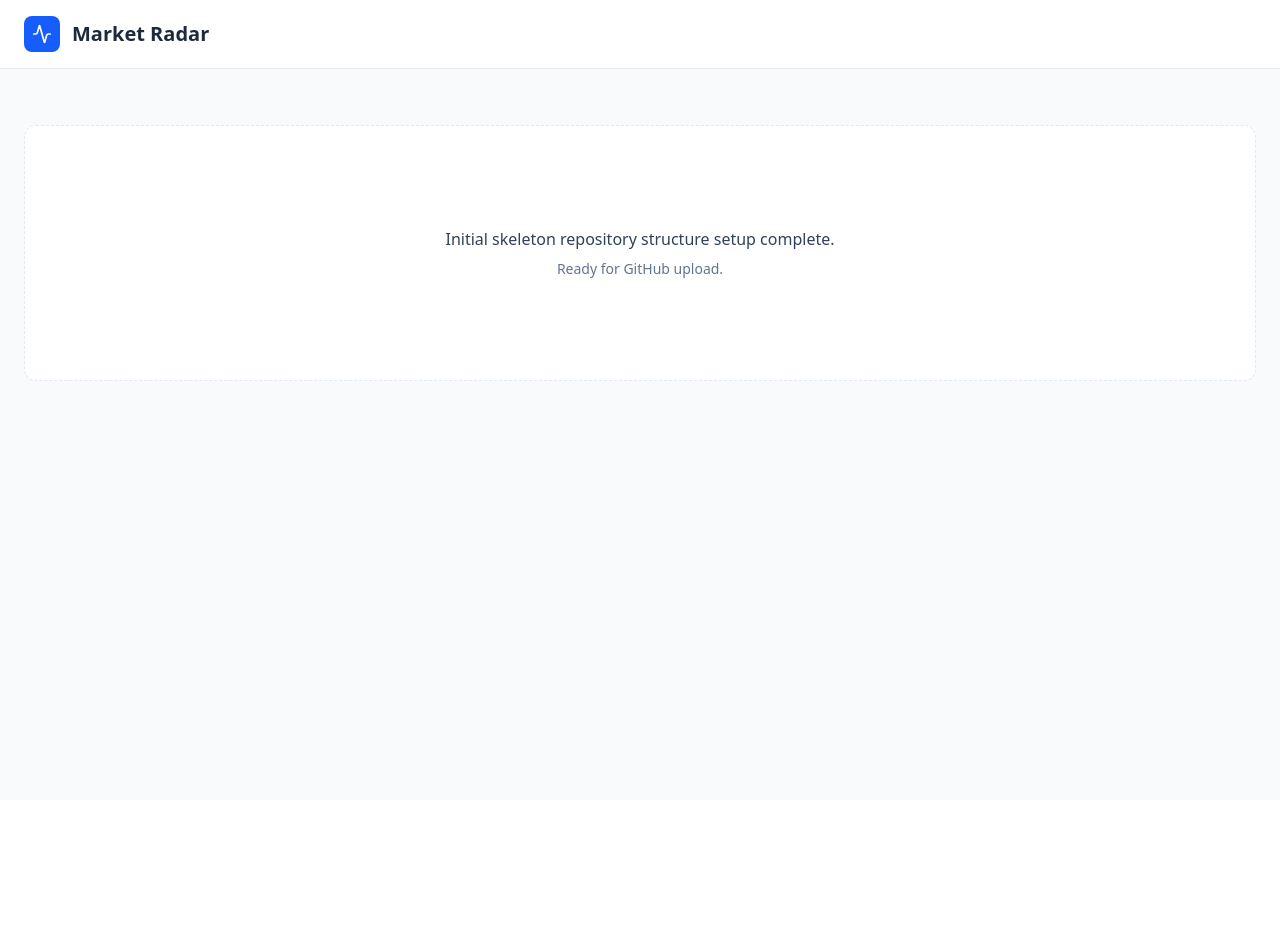
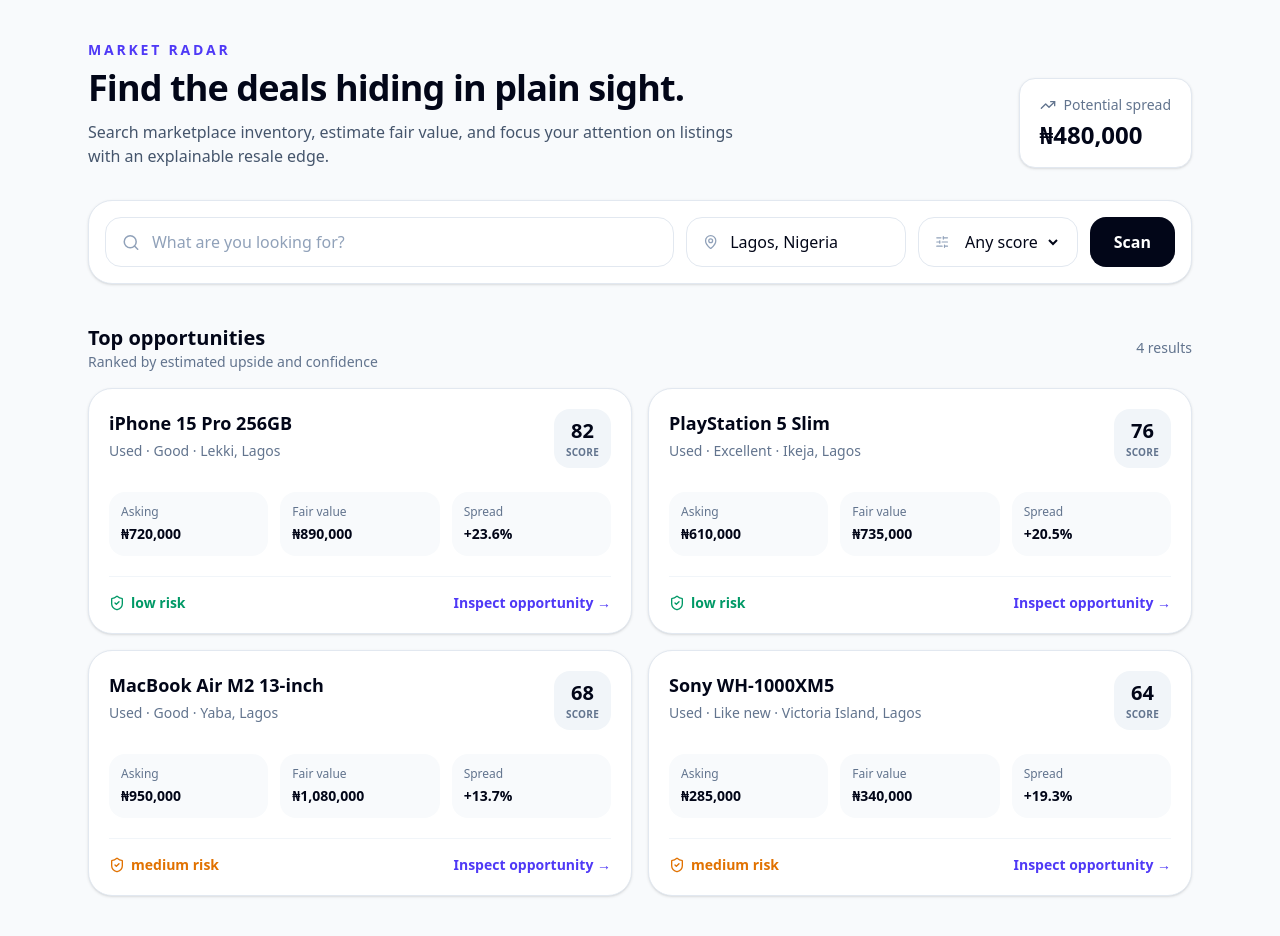
Before and after one commit to maxxmitchy/market-radar, a React (Vite) app: page / in a window 1280 px wide. Before the commit the page ends 800 px from the top, so only its background shows below. Built offline with nearby package versions, Linux system fonts and the light colour scheme.

Commit message:
feat: make radar dashboard the app home

```diff
--- a/src/App.tsx
+++ b/src/App.tsx
@@ -1,26 +1,5 @@
-/**
- * @license
- * SPDX-License-Identifier: Apache-2.0
- */
-
-import { Activity } from "lucide-react";
+import { RadarDashboard } from "./components/RadarDashboard";
 
 export default function App() {
-  return (
-    <div className="min-h-screen bg-slate-50 text-slate-900 flex flex-col">
-      <header className="bg-white border-b border-slate-200 px-6 py-4 flex items-center gap-3">
-        <div className="bg-blue-600 p-2 rounded-lg text-white">
-          <Activity className="w-5 h-5" />
-        </div>
-        <h1 className="text-xl font-semibold text-slate-800">Market Radar</h1>
-      </header>
-
-      <main className="flex-1 p-6 max-w-7xl mx-auto w-full">
-        <div className="bg-white rounded-xl border border-slate-200 p-8 text-center text-slate-500 flex flex-col items-center justify-center h-64 border-dashed mt-8">
-          <p className="font-medium text-slate-700">Initial skeleton repository structure setup complete.</p>
-          <p className="text-sm mt-2">Ready for GitHub upload.</p>
-        </div>
-      </main>
-    </div>
-  );
+  return <RadarDashboard />;
 }
```
